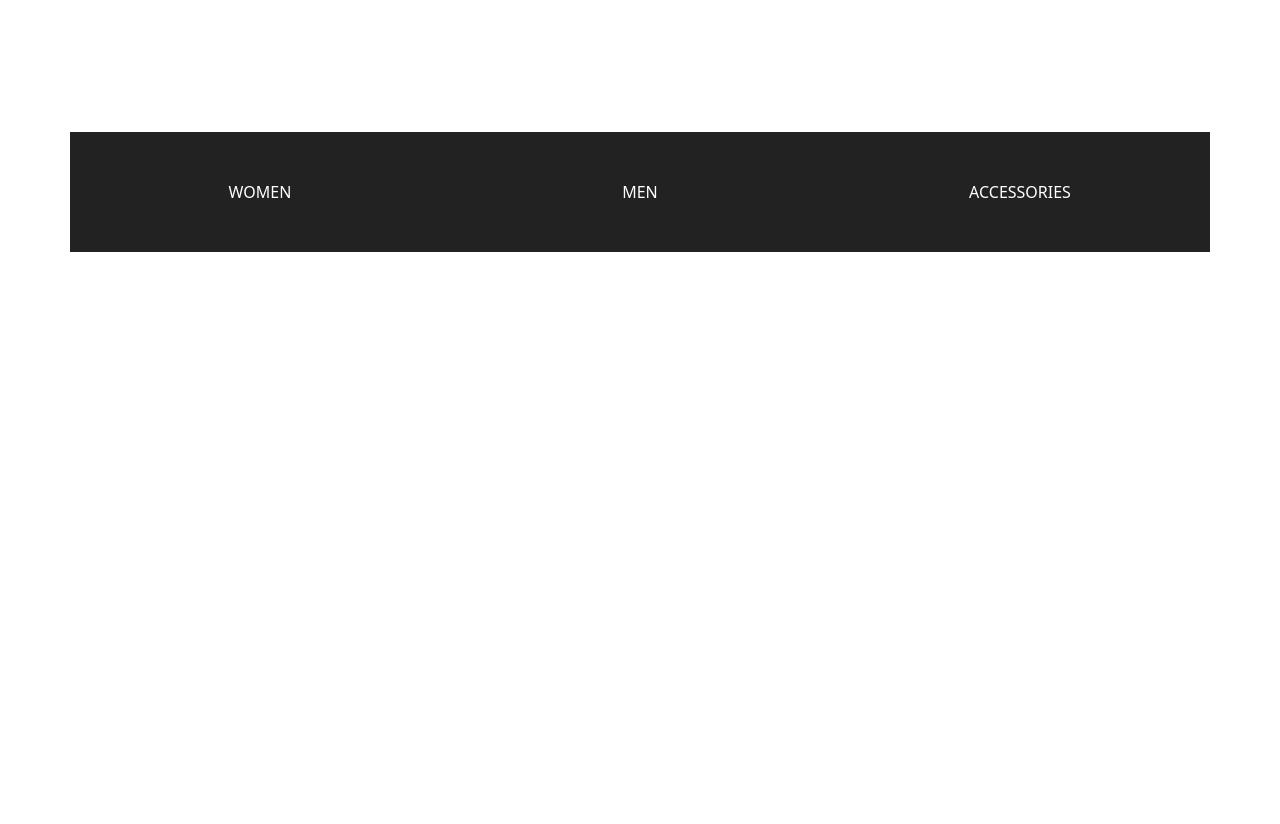
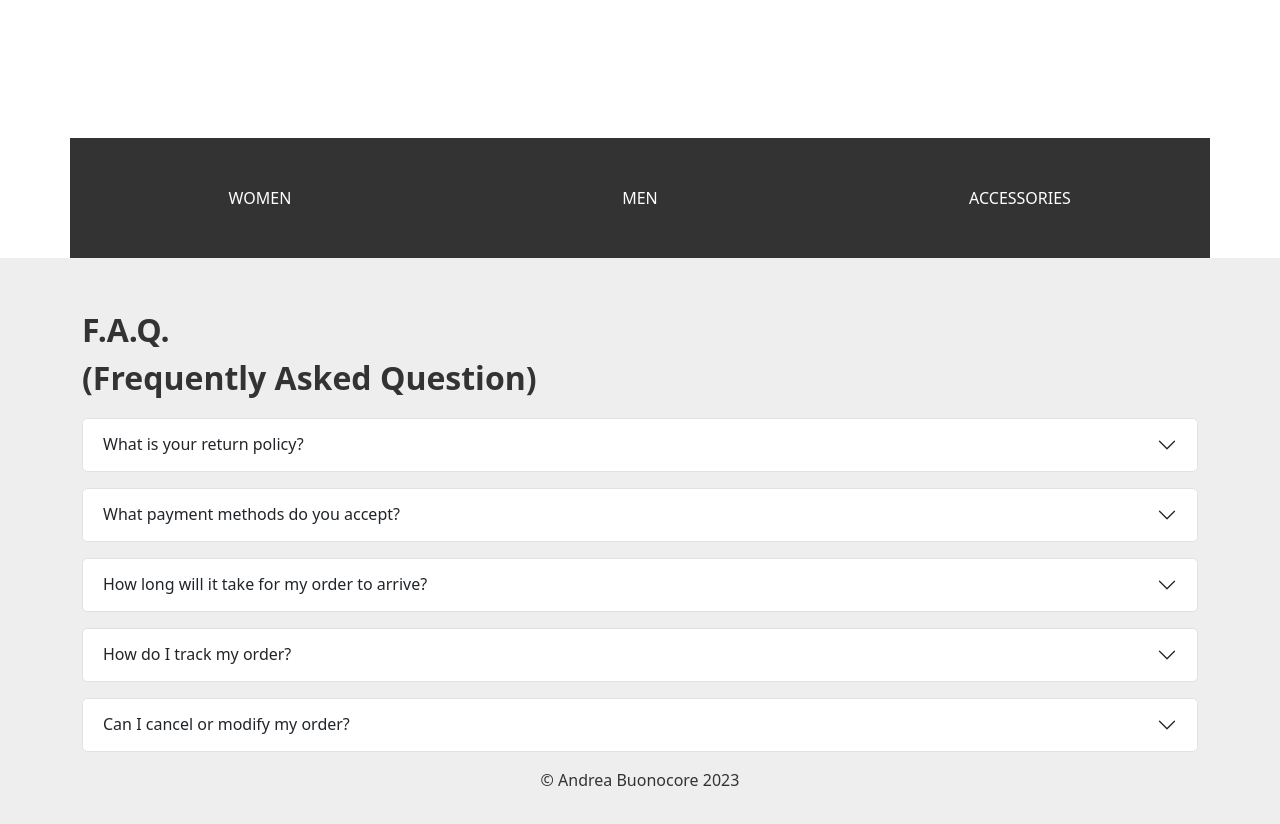
Before and after one commit to andrea-buonocore/capstone_project, a React (Create React App) app: page / in a window 1280 px wide. Shown: the part 340-1164 px from the top of the page. Before the commit the page ends 800 px from the top, so only its background shows below. Built offline with nearby package versions, Linux system fonts and the light colour scheme.

Commit message:
migliorie homepage

```diff
--- a/src/App.js
+++ b/src/App.js
@@ -3,6 +3,7 @@ import { BrowserRouter, Route, Routes } from 'react-router-dom';
 import Header from './components/Header';
 import './style/App.scss';
 import MainContainer from './components/MainContainer';
+import Footer from './components/Footer';
 
 function App() {
   return (
@@ -12,6 +13,7 @@ function App() {
         <Routes>
           <Route path='/' element={<MainContainer />} />
         </Routes>
+        <Footer/>
       </div>
     </BrowserRouter>
   );
--- /dev/null
+++ b/src/components/Footer.jsx
@@ -0,0 +1,55 @@
+import { Container, Row, Col } from 'react-bootstrap';
+import Accordion from 'react-bootstrap/Accordion';
+
+const Footer = () => {
+    return (
+        <footer className="py-5">
+            <Container>
+                <span className='d-block mb-3 fw-bold fs-2'>F.A.Q. <br></br>(Frequently Asked Question)</span>
+                <Accordion className='my-3'>
+                    <Accordion.Item eventKey="0">
+                        <Accordion.Header>What is your return policy?</Accordion.Header>
+                        <Accordion.Body>
+                            We offer a 30-day return policy for all items in their original condition with tags attached. Please visit our Returns page for more information.
+                        </Accordion.Body>
+                    </Accordion.Item>
+                </Accordion>
+                <Accordion className='my-3'>
+                    <Accordion.Item eventKey="0">
+                        <Accordion.Header>What payment methods do you accept?</Accordion.Header>
+                        <Accordion.Body>
+                            We accept all major credit cards, PayPal, and Apple Pay.
+                        </Accordion.Body>
+                    </Accordion.Item>
+                </Accordion>
+                <Accordion className='my-3'>
+                    <Accordion.Item eventKey="0">
+                        <Accordion.Header>How long will it take for my order to arrive?</Accordion.Header>
+                        <Accordion.Body>
+                            Orders are typically processed within 1-2 business days and shipped via standard shipping, which takes 3-5 business days for delivery within the continental US. International shipping times may vary depending on the destination.
+                        </Accordion.Body>
+                    </Accordion.Item>
+                </Accordion>
+                <Accordion className='my-3'>
+                    <Accordion.Item eventKey="0">
+                        <Accordion.Header>How do I track my order?</Accordion.Header>
+                        <Accordion.Body>
+                            Once your order has shipped, you will receive a shipping confirmation email with a tracking number. You can use this number to track your order on our website or on the carrier's website.
+                        </Accordion.Body>
+                    </Accordion.Item>
+                </Accordion>
+                <Accordion className='my-3'>
+                    <Accordion.Item eventKey="0">
+                        <Accordion.Header>Can I cancel or modify my order?</Accordion.Header>
+                        <Accordion.Body>
+                            We are not able to cancel or modify orders once they have been placed. However, if you need to make a change to your order, please contact us as soon as possible and we will do our best to accommodate your request.
+                        </Accordion.Body>
+                    </Accordion.Item>
+                </Accordion>
+                <span className='d-block text-center mt-3 fw-light'>&copy; Andrea Buonocore {new Date().getFullYear()}</span>
+            </Container >
+        </footer >
+    )
+}
+
+export default Footer;
--- a/src/components/Header.jsx
+++ b/src/components/Header.jsx
@@ -1,10 +1,10 @@
 import { Container } from "react-bootstrap";
+import { Link } from "react-router-dom";
 
 const Header = () => {
 
     //riferimento al input field
     let inputField = document.getElementById('inputField')
-    console.log(inputField);
 
     const toggleInputField = () => {
         inputField.classList.toggle('d-none');
@@ -13,15 +13,19 @@ const Header = () => {
     return (
         <header className="py-4">
             <Container className="d-flex align-items-center justify-content-between">
-                <span className="fw-bold">STYLEX</span>
-                <div className="d-flex align-items-center">
-                    <input type="text" name="search" className="d-none" placeholder="search product..." id="inputField"/>
+                <Link to={'/'}>
+                    <span className="fw-bold">STYLEX</span>
+                </Link>
+                <div className="d-flex flex-row align-items-center">
+                    <input type="text" name="search" className="d-none" placeholder="search product..." id="inputField" />
                     <span className="material-symbols-outlined mx-3" onClick={toggleInputField}>
                         search
                     </span>
-                    <span className="material-symbols-outlined mx-3">
-                        favorite
-                    </span>
+                    <Link to={'/favorites'}>
+                        <span className="material-symbols-outlined mx-3">
+                            favorite
+                        </span>
+                    </Link>
                     <span className="material-symbols-outlined mx-3">
                         shopping_cart
                     </span>
--- a/src/components/MainContainer.jsx
+++ b/src/components/MainContainer.jsx
@@ -1,21 +1,28 @@
 import { Col, Container, Row } from "react-bootstrap"
 import Hero from "./Hero";
+import { Link } from "react-router-dom";
 
 const MainContainer = () => {
     return (
         <>
             <Hero />
             <Container>
-                <Row className="justify-content-between">
-                    <Col xs={12} md={4} className="py-5 col_category d-flex align-items-center justify-content-center">
+                <Row xs={1} md={3}>
+                    <Link to={'/category/women'}>
+                        <Col className="py-5 col_category d-flex align-items-center justify-content-center">
                             <span className="fw-light">WOMEN</span>
                         </Col>
-                    <Col xs={12} md={4} className="py-5 col_category d-flex align-items-center justify-content-center">
+                    </Link>
+                    <Link to={'/category/men'}>
+                        <Col className="py-5 col_category d-flex align-items-center justify-content-center">
                             <span className="fw-light">MEN</span>
                         </Col>
-                    <Col xs={12} md={4} className="py-5 col_category d-flex align-items-center justify-content-center">
+                    </Link>
+                    <Link to={'/category/accessories'}>
+                        <Col className="py-5 col_category d-flex align-items-center justify-content-center">
                             <span className="fw-light">ACCESSORIES</span>
                         </Col>
+                    </Link>
                 </Row>
             </Container>
         </>
--- a/src/style/App.scss
+++ b/src/style/App.scss
@@ -3,6 +3,7 @@
 @import './header.scss';
 @import './hero.scss';
 @import './main_container.scss';
+@import './footer.scss';
 
 .App {
     color: $main_gray;
--- /dev/null
+++ b/src/style/footer.scss
@@ -0,0 +1,9 @@
+@import './partials/colors';
+
+footer {
+    background-color: $minimal_gray;
+
+    .accordion-button {
+        font-weight: light;
+    }
+}
--- a/src/style/main_container.scss
+++ b/src/style/main_container.scss
@@ -9,3 +9,7 @@
         cursor: pointer;
     }
 }
+
+a {
+    padding: 0 !important;
+}
--- a/src/style/partials/_colors.scss
+++ b/src/style/partials/_colors.scss
@@ -1,3 +1,3 @@
-$main_gray: #222222;
+$main_gray: #333333;
 
 $minimal_gray: #eeeeee;
--- a/src/style/partials/_reset.scss
+++ b/src/style/partials/_reset.scss
@@ -1,7 +1,22 @@
-html, body {
+@import './colors';
+
+html,
+body {
     height: 100%;
     width: 100%;
     box-sizing: border-box;
     margin: 0;
     padding: 0;
 }
+
+a {
+    text-decoration: none;
+
+    &:visited,
+    &:link,
+    &:active,
+    &:hover {
+        text-decoration: none;
+        color: $main_gray !important;
+    }
+}
```
Lines whose indentation alone changed are shown as unchanged.
